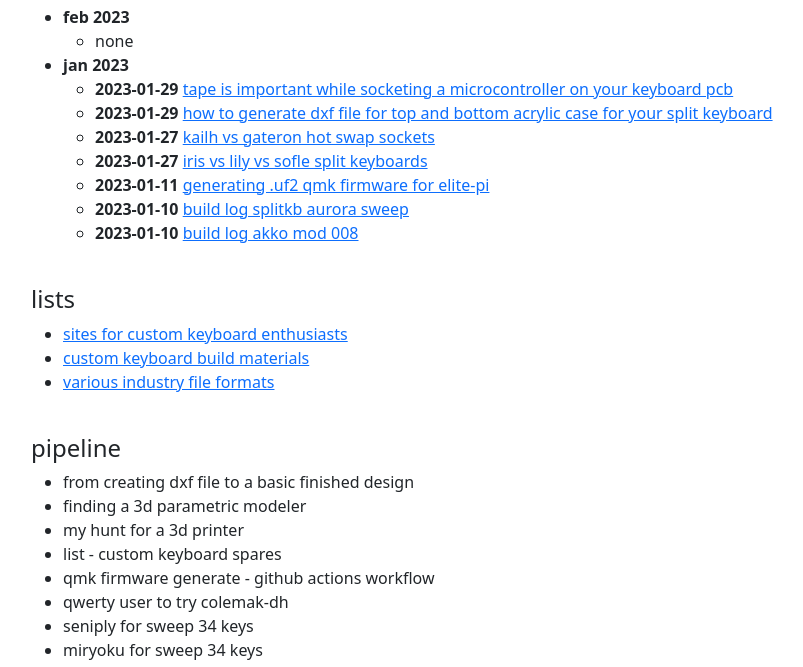
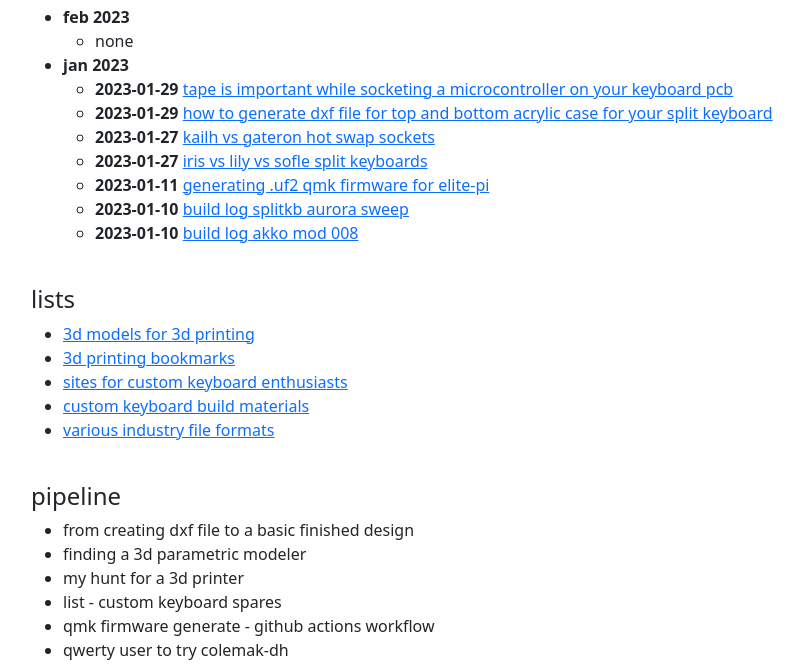
Before and after one commit to sanketss84/sanketss84.github.io, a plain HTML site: page index.html in a window 1280 px wide. Shown: the part 112-779 px from the top of the page, without its empty margins (51-854 px from the left). Drawn offline with nearby package versions, Linux system fonts and the light colour scheme.

Commit message:
added list 3d printing bookmarks and models

```diff
--- a/index.html
+++ b/index.html
@@ -33,6 +33,8 @@
 
     <h4>lists</h4>
     <ul>
+        <li><a href="/lists/3d-models">3d models for 3d printing</a></li>
+        <li><a href="/lists/3d-printing-bookmarks">3d printing bookmarks</a></li>
         <li><a href="/lists/sites-for-keyboard-enthusiasts">sites for custom keyboard enthusiasts</a></li>
         <li><a href="/lists/keyboard-build-material-list">custom keyboard build materials</a></li>
         <li><a href="/lists/various-industry-file-formats">various industry file formats</a></li>
```
Also changed, not shown: 2 other files.
